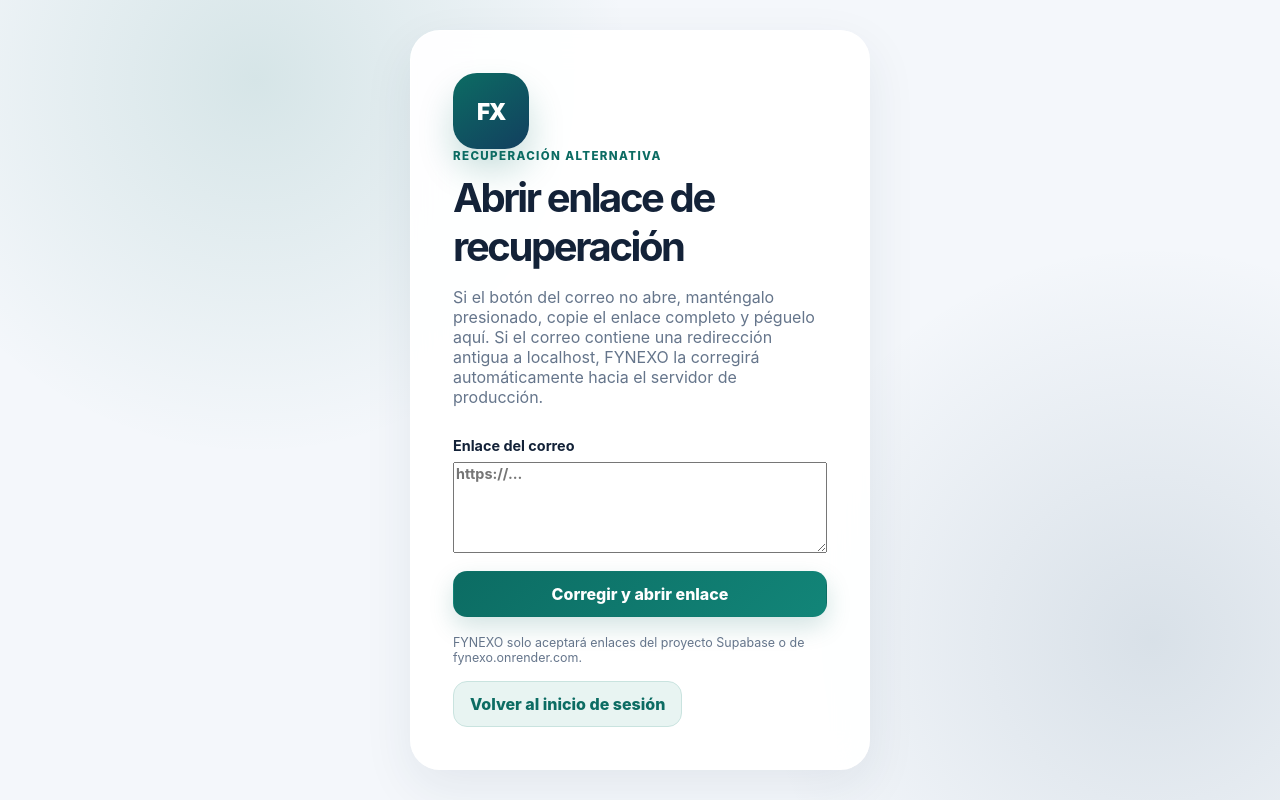
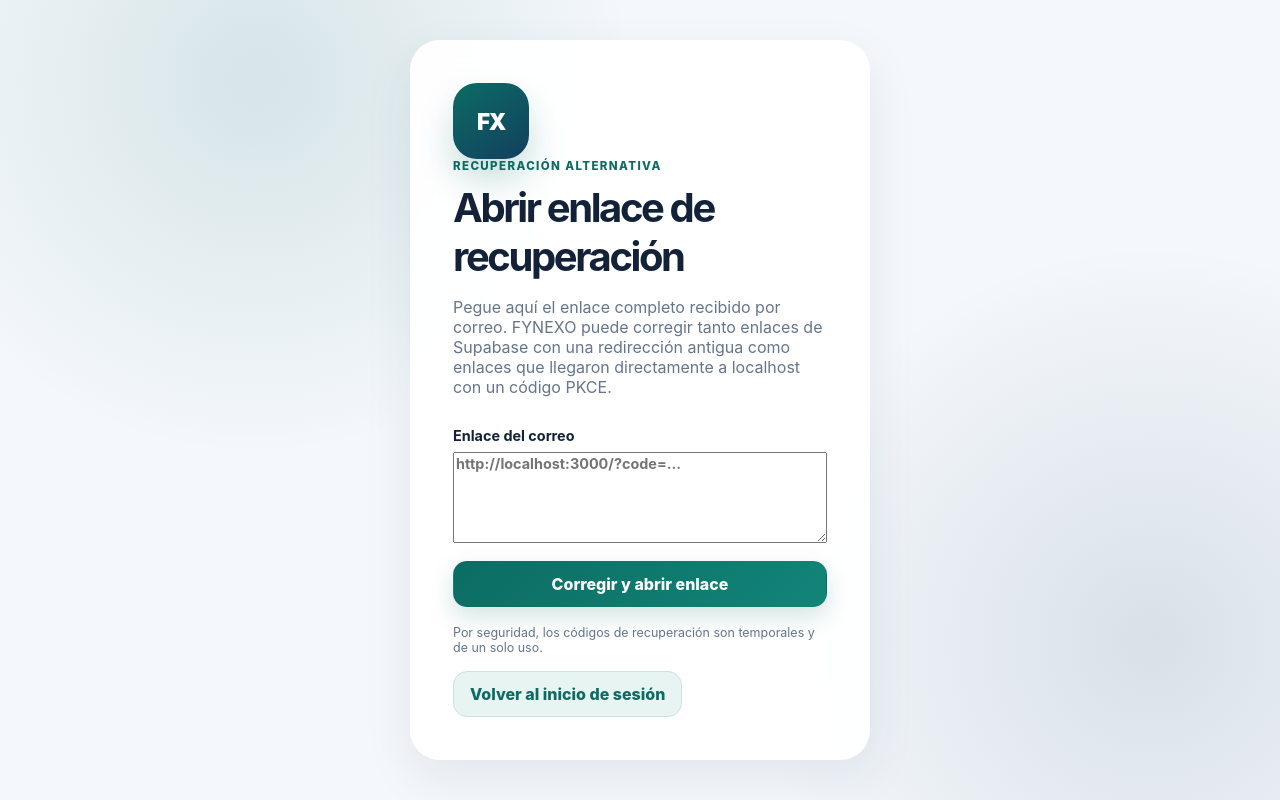
Before and after one commit to eagarcia77/fynexo, a Next.js app: page /recover-link in a window 1280 px wide. Built offline with nearby package versions, Linux system fonts and the light colour scheme.

Commit message:
Handle localhost recovery code links

```diff
--- a/app/recover-link/page.tsx
+++ b/app/recover-link/page.tsx
@@ -8,9 +8,25 @@
   "fynexo.onrender.com",
 ]);
 
-const canonicalRecovery = "https://fynexo.onrender.com/auth/callback?next=/reset-password";
+const legacyLocalHosts = new Set(["localhost", "127.0.0.1"]);
+const canonicalOrigin = "https://fynexo.onrender.com";
+const canonicalRecovery = `${canonicalOrigin}/auth/callback?next=/reset-password`;
 
 function normalizeRecoveryUrl(url: URL) {
+  // Supabase can return the PKCE code directly to an old local Site URL.
+  // Rewrite that URL to FYNEXO production while preserving the one-time code.
+  if (legacyLocalHosts.has(url.hostname)) {
+    const code = url.searchParams.get("code");
+    if (!code) {
+      throw new Error("El enlace local no contiene un código de recuperación válido.");
+    }
+
+    const target = new URL(`${canonicalOrigin}/auth/callback`);
+    target.searchParams.set("code", code);
+    target.searchParams.set("next", "/reset-password");
+    return target.toString();
+  }
+
   if (!allowedHosts.has(url.hostname)) {
     throw new Error("El enlace no corresponde a un enlace seguro de recuperación de FYNEXO.");
   }
@@ -27,7 +43,10 @@
 
 function extractSafeTarget(raw: string) {
   const first = new URL(raw.trim());
-  if (allowedHosts.has(first.hostname)) return normalizeRecoveryUrl(first);
+
+  if (allowedHosts.has(first.hostname) || legacyLocalHosts.has(first.hostname)) {
+    return normalizeRecoveryUrl(first);
+  }
 
   // Microsoft Safe Links often wrap the real destination in ?url=...
   const nested = first.searchParams.get("url");
@@ -61,7 +80,7 @@
         <p className="eyebrow">Recuperación alternativa</p>
         <h1 id="recover-link-title">Abrir enlace de recuperación</h1>
         <p className="muted">
-          Si el botón del correo no abre, manténgalo presionado, copie el enlace completo y péguelo aquí. Si el correo contiene una redirección antigua a localhost, FYNEXO la corregirá automáticamente hacia el servidor de producción.
+          Pegue aquí el enlace completo recibido por correo. FYNEXO puede corregir tanto enlaces de Supabase con una redirección antigua como enlaces que llegaron directamente a localhost con un código PKCE.
         </p>
         <form onSubmit={openRecovery} className="login-form">
           <label>
@@ -70,16 +89,17 @@
               value={value}
               onChange={(e) => setValue(e.target.value)}
               rows={5}
-              placeholder="https://..."
+              placeholder="http://localhost:3000/?code=..."
               autoCapitalize="none"
               autoCorrect="off"
+              spellCheck={false}
               required
             />
           </label>
           {error ? <div className="error-box" role="alert">{error}</div> : null}
           <button className="primary-button" type="submit">Corregir y abrir enlace</button>
         </form>
-        <p className="tiny">FYNEXO solo aceptará enlaces del proyecto Supabase o de fynexo.onrender.com.</p>
+        <p className="tiny">Por seguridad, los códigos de recuperación son temporales y de un solo uso.</p>
         <div className="form-actions top-gap"><Link className="secondary-button" href="/login">Volver al inicio de sesión</Link></div>
       </section>
     </main>
```
